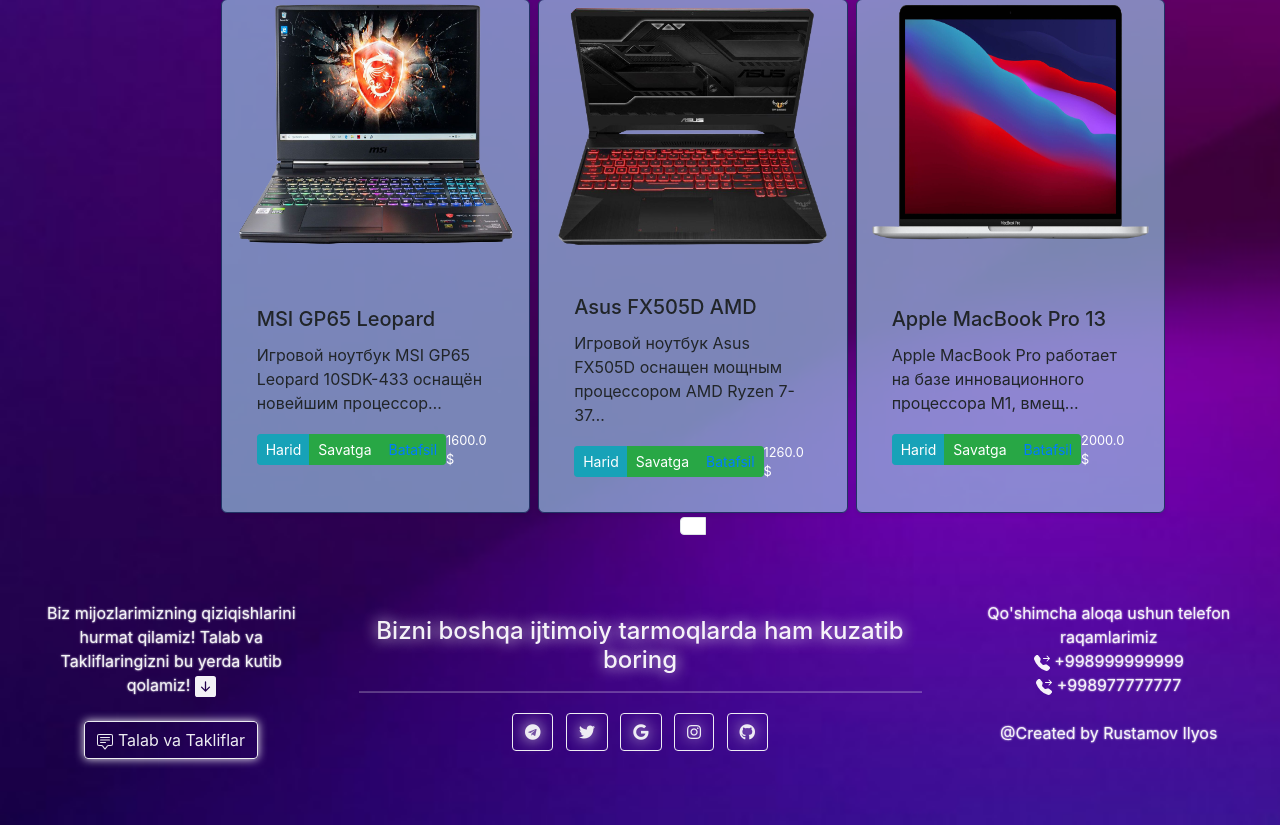
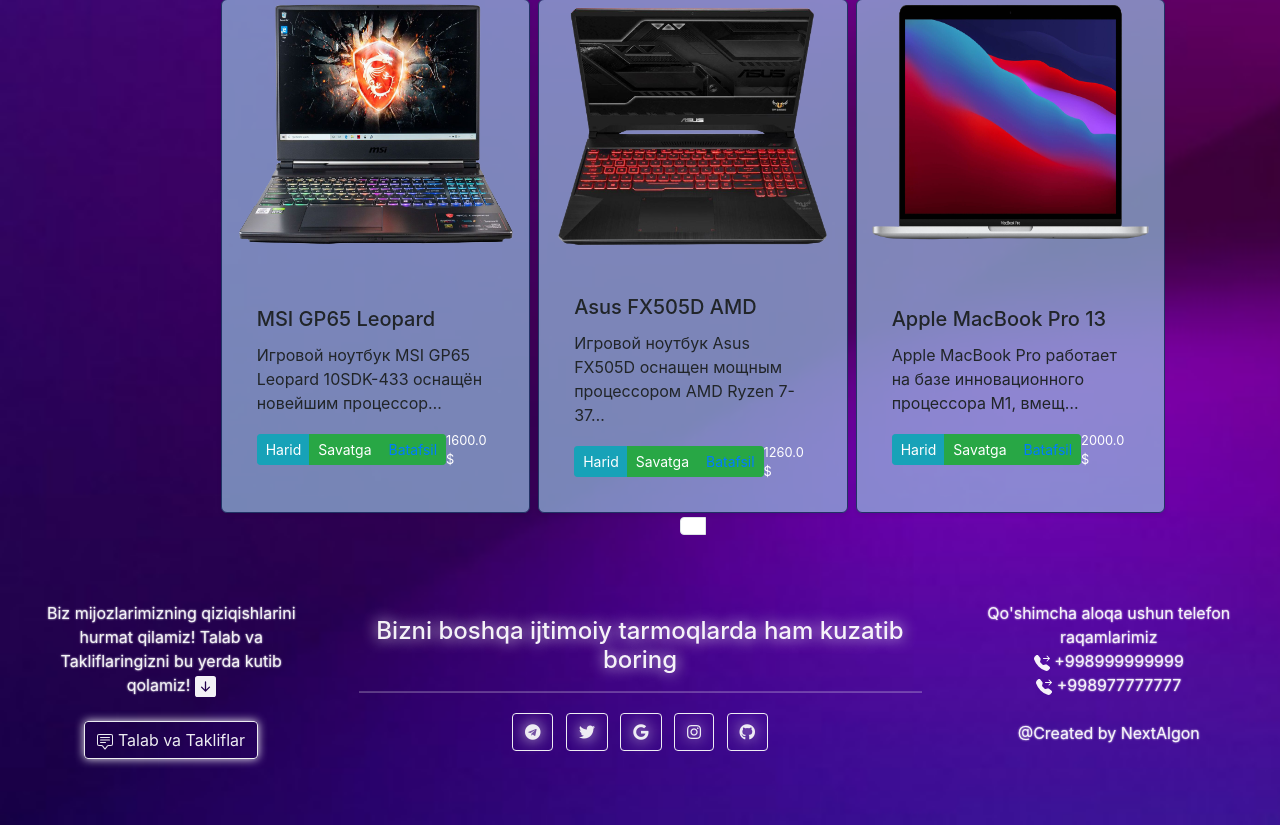
Before and after one commit to nextalgon/online_shop_django, a Django app: page / in a window 1280 px wide. Shown: the part 1743-2568 px from the top of the page. Run offline with Django 3.2, Linux system fonts and the light colour scheme; data comes from the database, SQL or seed files in the repository; some libraries are stand-ins or nearby versions.

Commit message:
Update wrapper-base.html

```diff
--- a/shop/templates/shop/wrapper-base.html
+++ b/shop/templates/shop/wrapper-base.html
@@ -146,19 +146,19 @@
                 <h4 >Bizni boshqa ijtimoiy tarmoqlarda ham kuzatib boring</h4>
                 <hr>
                 <section class="mb-4">
-                    <a class="btn btn-outline-light btn-floating m-1" href="https://t.me/ILYOS_TUIT" role="button">
+                    <a class="btn btn-outline-light btn-floating m-1" href="https://t.me/Samagaday" role="button">
                         <i class="fab fa-telegram"></i>
                     </a>
-                    <a class="btn btn-outline-light btn-floating m-1" href="https://twitter.com/Ilyos53887331?s=09" role="button">
+                    <a class="btn btn-outline-light btn-floating m-1" href="https://twitter.com/" role="button">
                         <i class="fab fa-twitter"></i>
                     </a>
                     <a class="btn btn-outline-light btn-floating m-1" href="rustamov7871@gmail.com" role="button">
                         <i class="fab fa-google"></i>
                     </a>
-                    <a class="btn btn-outline-light btn-floating m-1" href="https://www.instagram.com/ilyos_rustamov21/" role="button">
+                    <a class="btn btn-outline-light btn-floating m-1" href="https://www.instagram.com/sheykh17/" role="button">
                         <i class="fab fa-instagram"></i>
                     </a>
-                    <a class="btn btn-outline-light btn-floating m-1" href="https://www.Github.com/rustamovilyos/" role="button">
+                    <a class="btn btn-outline-light btn-floating m-1" href="https://www.Github.com/nextalgon/" role="button">
                         <i class="fab fa-github"></i>
                     </a>
                 </section>
@@ -177,11 +177,11 @@
             +998977777777
             <br>
             <br>
-            @Created by Rustamov Ilyos
+            @Created by NextAlgon
         </div>
     </div>
 <!--    <div class="text-center p-3" style="background-color: rgba(0, 0, 0, 0.2);">-->
-<!--        ©Creator Rustamov Ilyos-->
+<!--        ©Creator NextAlgon-->
 <!--    </div>-->
 </footer>
 
```
